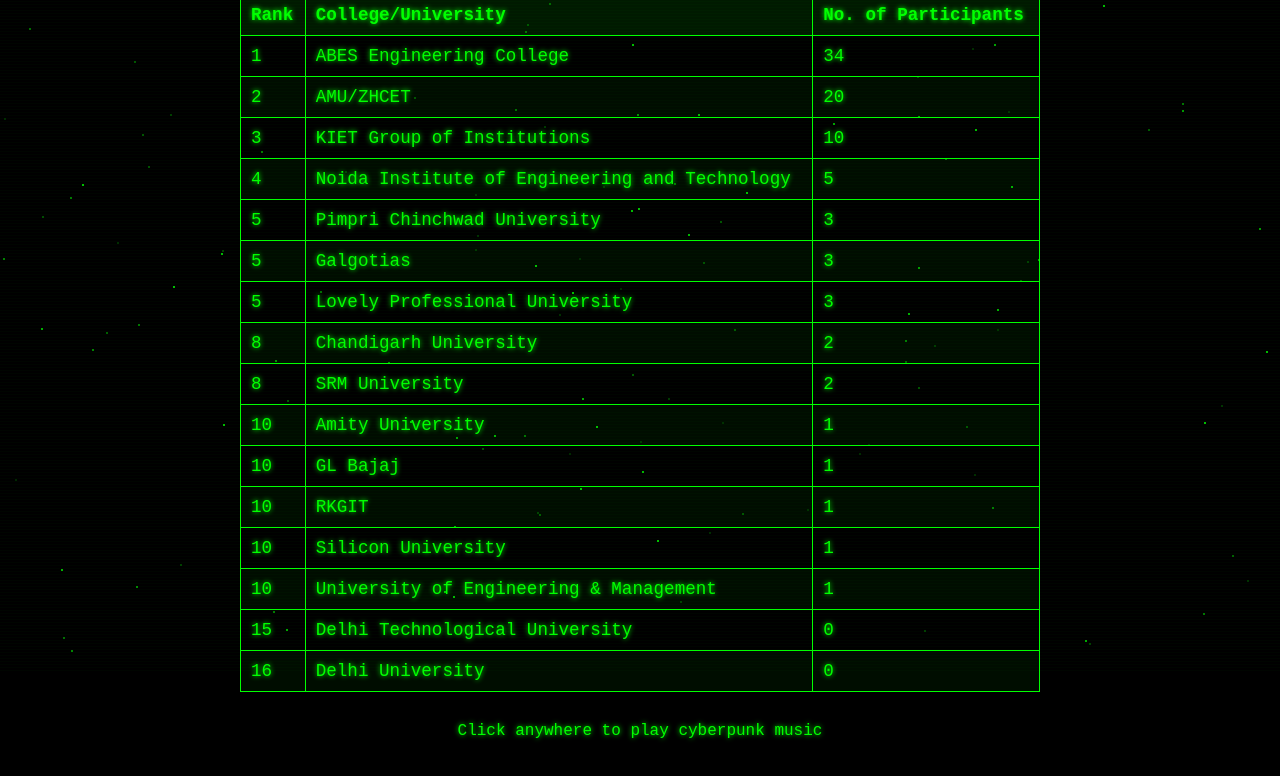
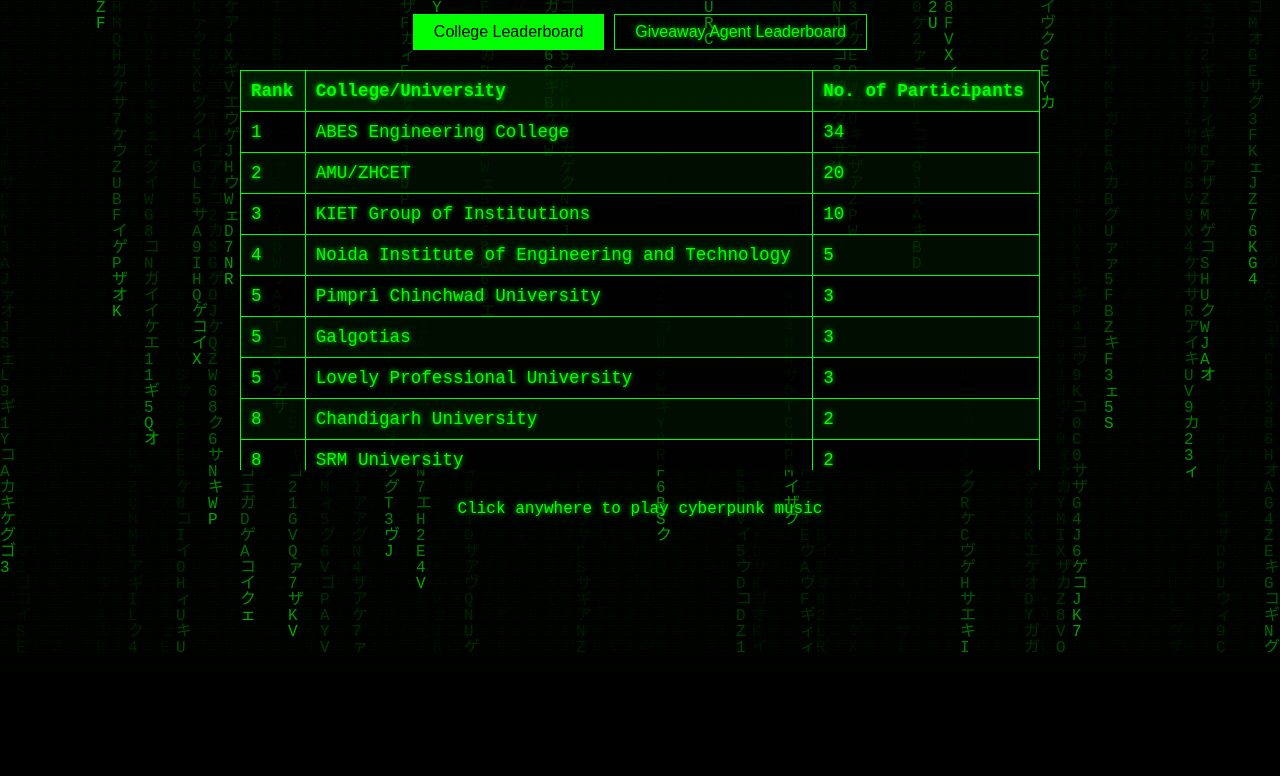
Before and after one commit to TheBadassProgrammer/College-Leaderboard, a plain HTML site: page index.html in a window 1280 px wide. Shown: the part 148-924 px from the top of the page. After the commit the page ends 800 px from the top, so only its background shows below. Drawn offline with Linux system fonts and the light colour scheme.

Commit message:
Giveaway Agent Leaderboard

```diff
--- a/index.html
+++ b/index.html
@@ -3,7 +3,7 @@
 <head>
   <meta charset="UTF-8" />
   <meta name="viewport" content="width=device-width, initial-scale=1.0"/>
-  <title>College Leaderboard</title>
+  <title>Giveaway Leaderboard</title>
   <style>
     body {
       margin: 0;
@@ -15,18 +15,20 @@
       display: flex;
       flex-direction: column;
       align-items: center;
-      overflow-x: hidden;
+      overflow: hidden;
       position: relative;
     }
 
     h1, h2 {
       margin: 10px auto;
       text-align: center;
+      position: relative;
+      z-index: 3;
     }
 
     h2 {
       font-size: 2em;
-      animation: glitch 2s infinite;
+      animation: glitch 3s infinite;
     }
 
     h1 {
@@ -43,25 +45,76 @@
     }
 
     @keyframes flicker {
-      0%, 18%, 22%, 25%, 53%, 57%, 100% {
-        opacity: 1;
-      }
-      20%, 24%, 55% {
-        opacity: 0.7;
-      }
+      0%, 18%, 22%, 25%, 53%, 57%, 100% { opacity: 1; }
+      20%, 24%, 55% { opacity: 0.7; }
+    }
+
+    .tabs {
+      display: flex;
+      justify-content: center;
+      margin: 20px 0;
+      gap: 10px;
+      position: relative;
+      z-index: 3;
+    }
+
+    .tab-button {
+      background: transparent;
+      border: 1px solid #0f0;
+      color: #0f0;
+      padding: 8px 20px;
+      cursor: pointer;
+      font-size: 1em;
+      text-shadow: 0 0 5px #0f0;
+    }
+
+    .tab-button.active {
+      background: #0f0;
+      color: #000;
+      text-shadow: none;
     }
 
     .table-container {
+      max-height: 400px; /* or height: 400px; */
+      overflow-y: auto;
       overflow-x: auto;
       width: 100%;
       max-width: 800px;
       animation: flicker 3s infinite;
+      display: none;
+      position: relative;
+      z-index: 3;
+      scrollbar-width: thin;           /* For Firefox */
+      scrollbar-color: #00ff00 #000;   /* For Firefox */
+    }
+
+    .table-container.active {
+      display: block;
+    }
+
+    /* Webkit browsers */
+    .table-container::-webkit-scrollbar {
+      width: 10px;
+      background: #000;
+    }
+
+    .table-container::-webkit-scrollbar-thumb {
+      background: linear-gradient(180deg, #00ff00 40%, #003300 100%);
+      border-radius: 6px;
+      box-shadow: 0 0 8px 2px #00ff00;
+      border: 2px solid #003300;
+    }
+
+    .table-container::-webkit-scrollbar-track {
+      background: #000;
+      box-shadow: 0 0 5px #003300 inset;
     }
 
     table {
       width: 100%;
       border-collapse: collapse;
       color: #0f0;
+      background-color: rgba(0, 0, 0, 0.8);
     }
 
     th, td {
@@ -94,24 +147,6 @@
       }
     }
 
-    /* 🌌 Star styles */
-    .star {
-      position: fixed;
-      width: 2px;
-      height: 2px;
-      background: #0f0;
-      border-radius: 50%;
-      opacity: 0.5;
-      animation: twinkle 2s infinite alternate;
-      z-index: -2;
-    }
-
-    @keyframes twinkle {
-      from { opacity: 0.2; }
-      to { opacity: 1; }
-    }
-
-    /* 📺 Scanlines overlay */
     .scanlines {
       pointer-events: none;
       position: fixed;
@@ -124,7 +159,14 @@
         transparent 1px,
         transparent 3px
       );
-      z-index: -1;
+      z-index: 2;
+    }
+
+    canvas#matrixCanvas {
+      position: fixed;
+      top: 0;
+      left: 0;
+      z-index: 0;
     }
 
     .click-message {
@@ -134,26 +176,30 @@
       animation: flicker 1.5s infinite;
       text-align: center;
       cursor: pointer;
+      z-index: 3;
+      position: relative;
     }
   </style>
 </head>
 <body>
 
-  <!-- 🎵 Music -->
   <audio id="bgMusic" loop>
     <source src="cyberpunk-audio.mp3" type="audio/mpeg">
     Your browser does not support the audio element.
   </audio>
 
-  <!-- 📺 Scanlines -->
+  <canvas id="matrixCanvas"></canvas>
   <div class="scanlines"></div>
 
-  <!-- 🏆 Headings -->
   <h2>AI & T-shirt Giveaway</h2>
-  <h1>College Leaderboard</h1>
+  <h1>Leaderboard</h1>
 
-  <!-- 📊 Leaderboard Table -->
-  <div class="table-container">
+  <div class="tabs">
+    <button class="tab-button active" data-target="collegeLeaderboard">College Leaderboard</button>
+    <button class="tab-button" data-target="agentLeaderboard">Giveaway Agent Leaderboard</button>
+  </div>
+
+  <div id="collegeLeaderboard" class="table-container active">
     <table>
       <thead>
         <tr>
@@ -183,11 +229,34 @@
     </table>
   </div>
 
-  <!-- 👇 Message for music -->
+<div id="agentLeaderboard" class="table-container">
+    <table>
+      <thead>
+        <tr>
+          <th>Rank</th>
+          <th>Name</th>
+          <th>No. of Giveaways</th>
+        </tr>
+      </thead>
+      <tbody>
+        <tr><td>1</td><td>Mausam Kumar</td><td>3</td></tr>
+        <tr><td>2</td><td>Divyanshu Verma</td><td>1</td></tr>
+        <tr><td>3</td><td>Akshat Talwar</td><td>0</td></tr>
+        <tr><td>3</td><td>Akshit choudhary</td><td>0</td></tr>
+        <tr><td>3</td><td>Mamoon Ataur Rahman</td><td>0</td></tr>
+        <tr><td>3</td><td>Mukul Chaudhary</td><td>0</td></tr>
+        <tr><td>3</td><td>Shreekant Sunil Lohagale</td><td>0</td></tr>
+        <tr><td>3</td><td>Siddharth Singhal</td><td>0</td></tr>
+        <tr><td>3</td><td>Tanvir Hussain</td><td>0</td></tr>
+        <tr><td>3</td><td>VISHAL</td><td>0</td></tr>
+      </tbody>
+    </table>
+  </div>
+
   <p class="click-message" id="clickMessage">Click anywhere to play cyberpunk music</p>
 
   <script>
-    // 📈 Animate counters
+        // Counter animation
     const counters = document.querySelectorAll('.count');
     counters.forEach(counter => {
       const updateCount = () => {
@@ -203,8 +272,44 @@
       };
       updateCount();
     });
+    // Matrix rain effect
+    const canvas = document.getElementById("matrixCanvas");
+    const ctx = canvas.getContext("2d");
+    canvas.height = window.innerHeight;
+    canvas.width = window.innerWidth;
 
-    // 🔊 Play music on first click & hide message
+    const letters = "アァイィウヴエェオカガキギクグケゲコゴサザABCDEFGHIJKLMNOPQRSTUVWXYZ0123456789";
+    const fontSize = 16;
+    const columns = canvas.width / fontSize;
+    const drops = Array(Math.floor(columns)).fill(1);
+
+    function drawMatrix() {
+      ctx.fillStyle = "rgba(0, 0, 0, 0.1)"; // darker fade
+      ctx.fillRect(0, 0, canvas.width, canvas.height);
+
+      ctx.fillStyle = "#0a0"; // dimmer green
+      ctx.font = fontSize + "px monospace";
+
+      for (let i = 0; i < drops.length; i++) {
+        const text = letters[Math.floor(Math.random() * letters.length)];
+        ctx.fillText(text, i * fontSize, drops[i] * fontSize);
+
+        if (drops[i] * fontSize > canvas.height && Math.random() > 0.975) {
+          drops[i] = 0;
+        }
+        drops[i]++;
+      }
+    }
+
+    setInterval(drawMatrix, 33);
+
+    // Resize canvas on window resize
+    window.addEventListener("resize", () => {
+      canvas.width = window.innerWidth;
+      canvas.height = window.innerHeight;
+    });
+
+    // Music on click
     let musicPlayed = false;
     document.body.addEventListener('click', () => {
       if (!musicPlayed) {
@@ -215,17 +320,21 @@
       }
     });
 
-    // 🌠 Generate stars
-    const starCount = 150; // Fixed number of stars
-    for (let i = 0; i < starCount; i++) {
-      const star = document.createElement("div");
-      star.classList.add("star");
-      star.style.top = `${Math.random() * 100}vh`;
-      star.style.left = `${Math.random() * 100}vw`;
-      star.style.opacity = Math.random().toFixed(2);
-      star.style.animationDuration = `${1 + Math.random() * 2}s`;
-      document.body.appendChild(star);
-    }
+    // Tabs
+    const tabButtons = document.querySelectorAll('.tab-button');
+    const tabContents = document.querySelectorAll('.table-container');
+    tabButtons.forEach(button => {
+      button.addEventListener('click', () => {
+        tabButtons.forEach(btn => btn.classList.remove('active'));
+        button.classList.add('active');
+        tabContents.forEach(content => {
+          content.classList.remove('active');
+          if (content.id === button.getAttribute('data-target')) {
+            content.classList.add('active');
+          }
+        });
+      });
+    });
   </script>
 </body>
 </html>
```
